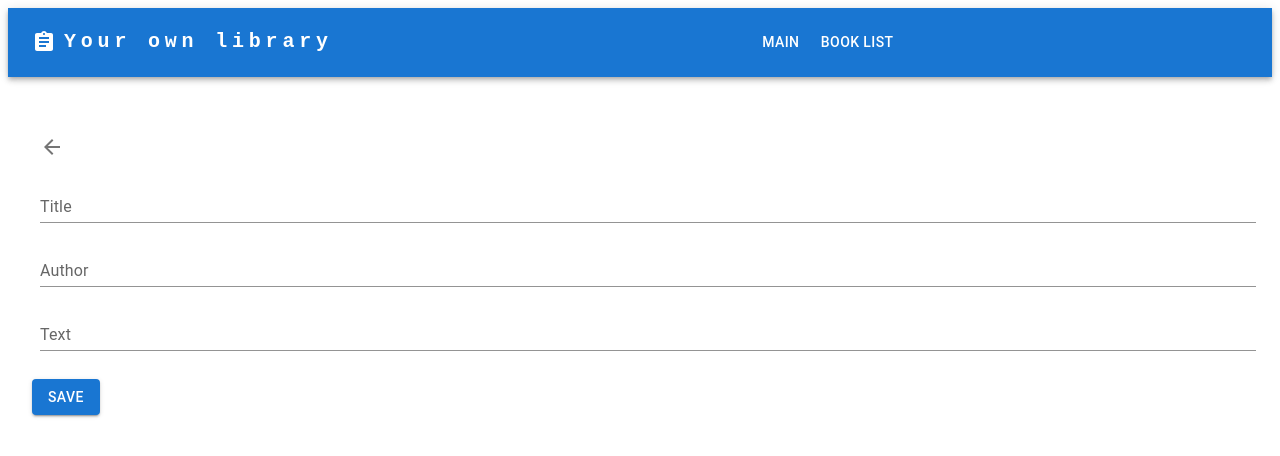
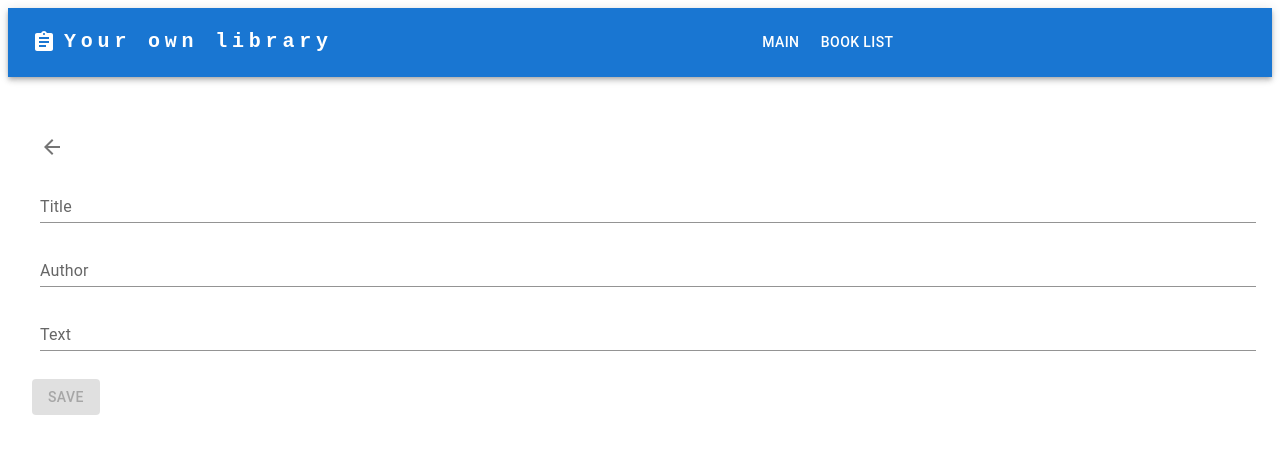
Before and after one commit to Tiomuch/ReactBooks, a Next.js app: page /custom-book in a window 1280 px wide. Shown: the top 456 px of the page. Built offline with nearby package versions, Linux system fonts and the light colour scheme.

Commit message:
Add some conditions

```diff
--- a/src/app/custom-book/page.tsx
+++ b/src/app/custom-book/page.tsx
@@ -1,6 +1,6 @@
 'use client'
 import { Box, Button, Container, IconButton, TextField } from '@mui/material'
-import React, { useEffect, useState } from 'react'
+import React, { useEffect, useMemo, useState } from 'react'
 import ArrowBackIcon from '@mui/icons-material/ArrowBack'
 import { useRouter, useSearchParams } from 'next/navigation'
 
@@ -27,6 +27,14 @@ export default function CustomBook() {
   const onTextChange = (event: any) => {
     setText(event.target.value)
   }
+
+  const canBeSaved = useMemo(
+    () =>
+      title.trim().length > 0 &&
+      author.trim().length > 0 &&
+      text.trim().length > 0,
+    [title, author, text],
+  )
 
   useEffect(() => {
     return () => {
@@ -88,6 +96,7 @@ export default function CustomBook() {
           onClick={onSaveClick}
           variant="contained"
           style={{ marginTop: '20px' }}
+          disabled={!canBeSaved}
         >
           Save
         </Button>
```
Also changed, not shown: src/app/books/page.tsx (+7 -0 lines).
